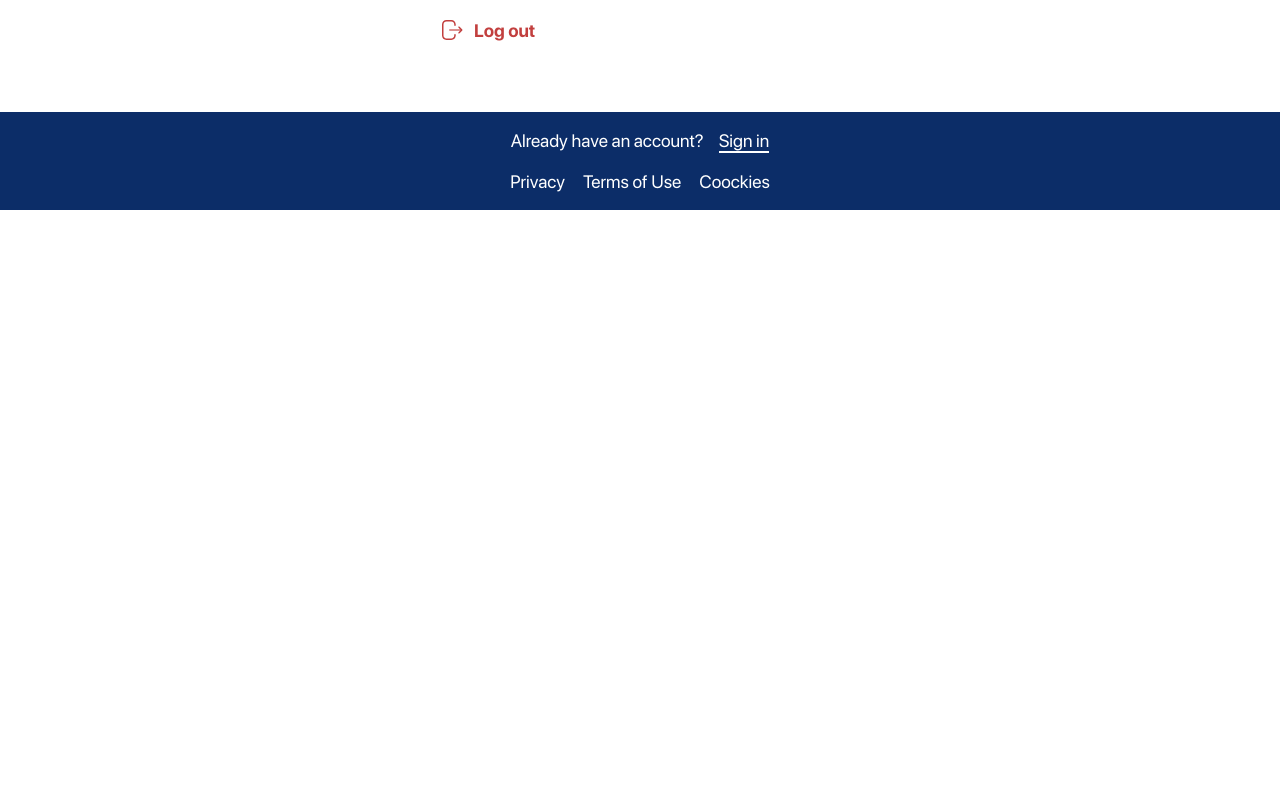
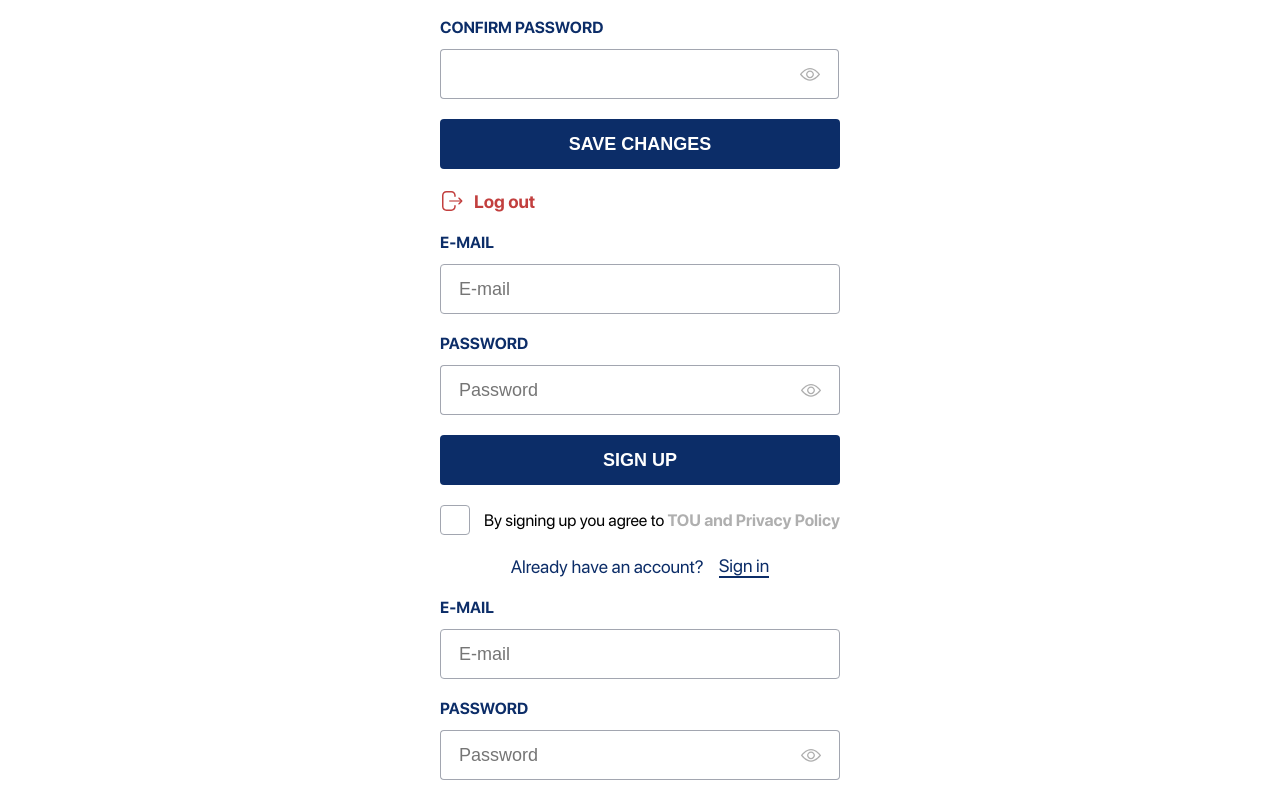
Before and after one commit to Dmitiyy/DrinkUp, a React (Create React App) app: page /user in a window 1280 px wide. Shown: the part 802-1600 px from the top of the page. Before the commit the page ends 1012 px from the top, so only its background shows below. Built offline with nearby package versions, Linux system fonts and the light colour scheme.

Commit message:
changed user page

```diff
--- a/src/App.tsx
+++ b/src/App.tsx
@@ -13,6 +13,7 @@ function App() {
       <Route path='/cocktails' element={<HomePage />} />
       <Route path='/cocktails/search' element={<CocktailElement community={false} />} />
       <Route path='/community/search' element={<CocktailElement community={true} />} />
+      <Route path='/community/cocktail' element={<CocktailElement community={true} />} />
       <Route path='/user' element={<Profile />} />
     </Routes>
   );
--- a/src/components/Cocktails.tsx
+++ b/src/components/Cocktails.tsx
@@ -49,7 +49,7 @@ export const Cocktails = ({name, link}: {name: string, link: string}) => {
                 [0, 1, 2, 3, 4, 5, 6, 8, 9, 10, 11, 12].map(item => {
                   return (
                     <div className="home__cocktails-listItem" key={item}>
-                      <Link to={`/${link}/search`}>
+                      <Link to={`/${link}/${link === 'community' ? 'cocktail' : 'search'}`}>
                         <div className='home__cocktails-itemBg'>
                           <h3>White Lady</h3>
                         </div>
--- /dev/null
+++ b/src/components/SignIn.tsx
@@ -0,0 +1,18 @@
+import { ReactComponent as Password } from "../assets/images/password.svg";
+
+export const SignIn = () => {
+  return (
+    <div className='signUp'>
+      <label htmlFor="email">E-mail</label>
+      <input type="email" id='email' placeholder='E-mail' />
+      <label htmlFor="password">Password</label>
+      <div>
+        <input type="text" id='password' placeholder='Password' />
+        <div>
+          <Password />
+        </div>
+      </div>
+      <button>LOG IN</button>
+    </div>
+  )
+}
--- /dev/null
+++ b/src/components/SignUp.tsx
@@ -0,0 +1,31 @@
+import { useState } from "react";
+import { ReactComponent as Password } from "../assets/images/password.svg";
+
+export const SignUp = () => {
+  const [policy, setPolicy] = useState(false);
+
+  return (
+    <div className='signUp'>
+      <label htmlFor="email">E-mail</label>
+      <input type="email" id='email' placeholder='E-mail' />
+      <label htmlFor="password">Password</label>
+      <div>
+        <input type="text" id='password' placeholder='Password' />
+        <div>
+          <Password />
+        </div>
+      </div>
+      <button>SIGN UP</button>
+      <div className='signUp__policy'>
+        <div className='checkbox' onClick={() => setPolicy(!policy)}>
+          {policy ? (<p>✔</p>) : null}
+        </div>
+        <p>By signing up you agree to <span>TOU and Privacy Policy</span></p>
+      </div>
+      <div className='signUp__text'>
+        <p>Already have an account?</p>
+        <p>Sign in</p>
+      </div>
+    </div>
+  )
+}
--- a/src/pages/Profile.tsx
+++ b/src/pages/Profile.tsx
@@ -5,6 +5,8 @@ import { ReactComponent as Edit } from "../assets/images/edit.svg";
 import { ReactComponent as Password } from "../assets/images/password.svg";
 import { ReactComponent as Logout } from "../assets/images/logout.svg";
 import { Footer } from "../components/Footer";
+import { SignUp } from "../components/SignUp";
+import { SignIn } from "../components/SignIn";
 
 const crumbs = [
   {title: 'Home', link: '/', id: 1},
@@ -37,7 +39,7 @@ export const Profile = () => {
               <p>{bioLength}/250</p>
             </div>
             <label htmlFor="email">Your email</label>
-            <input type="text" id='email' />
+            <input type="email" id='email' />
             <label htmlFor="password">Password</label>
             <div>
               <input type="text" id='password' />
@@ -45,6 +47,14 @@ export const Profile = () => {
                 <Password />
               </div>
             </div>
+            <label htmlFor="passwordC">Confirm Password</label>
+            <div>
+              <input type="text" id='passwordC' />
+              <div>
+                <Password />
+              </div>
+            </div>
+            <button className='profile-save'>Save changes</button>
           </form>
           <div className='profile-logoutWrap'>
             <div className='profile-logout'>
@@ -52,6 +62,8 @@ export const Profile = () => {
               <h3>Log out</h3>
             </div>
           </div>
+          <SignUp />
+          <SignIn />
         </div>
       </div>
       <Footer />
--- a/src/sass/components/_profile.sass
+++ b/src/sass/components/_profile.sass
@@ -94,6 +94,19 @@
     svg
       width: 24px
       height: 24px
+  &-save
+    width: 100%
+    height: 50px
+    background: #0C2D68
+    border-radius: 4px
+    font-weight: 700
+    font-size: 18px
+    text-transform: uppercase
+    margin-top: 20px
+    border: none
+    cursor: pointer
+    outline: none
+    color: #fff
 .profile__wrap-name
   input
     border: none !important
--- /dev/null
+++ b/src/sass/components/_signUp.sass
@@ -0,0 +1,91 @@
+.signUp
+  display: flex
+  flex-direction: column
+  align-items: center
+  label
+    display: block
+    width: 100%
+    margin-top: 20px
+    color: #0C2D68
+    font-size: 16px
+    font-weight: 700
+    text-transform: uppercase
+    margin-bottom: 12px
+  input
+    width: 400px
+    height: 50px
+    font-weight: 400
+    font-size: 18px
+    padding: 18px
+    background: #FFFFFF
+    border: 1px solid #A2A6B0
+    border-radius: 4px
+    outline: none
+  div
+    display: flex
+    align-items: center
+    div
+      height: 50px
+      border: 1px solid #A2A6B0
+      border-radius: 4px
+      border-left: none
+      border-radius: 0px 4px 4px 0
+      padding-right: 18px
+    input
+      width: calc(400px - 25px - 14px)
+      height: 50px
+      font-weight: 400
+      font-size: 18px
+      padding: 18px
+      background: #FFFFFF
+      border: 1px solid #A2A6B0
+      border-radius: 4px 0 0 4px
+      outline: none
+      border-right: none
+  button
+    width: 100%
+    height: 50px
+    background: #0C2D68
+    border-radius: 4px
+    font-weight: 700
+    font-size: 18px
+    text-transform: uppercase
+    margin-top: 20px
+    border: none
+    cursor: pointer
+    outline: none
+    color: #fff
+  &__text
+    display: flex
+    color: #0C2D68
+    font-weight: 400 !important
+    margin-top: 20px
+    p
+      font-size: 18px
+      &:nth-child(2)
+        border-bottom: 2px solid #0C2D68
+        cursor: pointer
+        margin-left: 15px
+  &__policy
+    margin-top: 20px
+    justify-content: space-between
+    width: 100%
+    .checkbox
+      user-select: none
+      display: flex
+      justify-content: center
+      align-items: center
+      width: 30px
+      height: 30px
+      border-radius: 4px
+      border: 1px solid #A2A6B0
+      cursor: pointer
+      p
+        margin-left: 17px
+        font-size: 17px
+        font-weight: 700
+    p
+      font-size: 16.5px !important
+      span
+        color: #AFAFAF
+        font-weight: 700
--- a/src/sass/main.sass
+++ b/src/sass/main.sass
@@ -25,3 +25,4 @@ body
 @import './components/community'
 @import './components/cocktail'
 @import './components/profile'
+@import './components/signUp'
```
